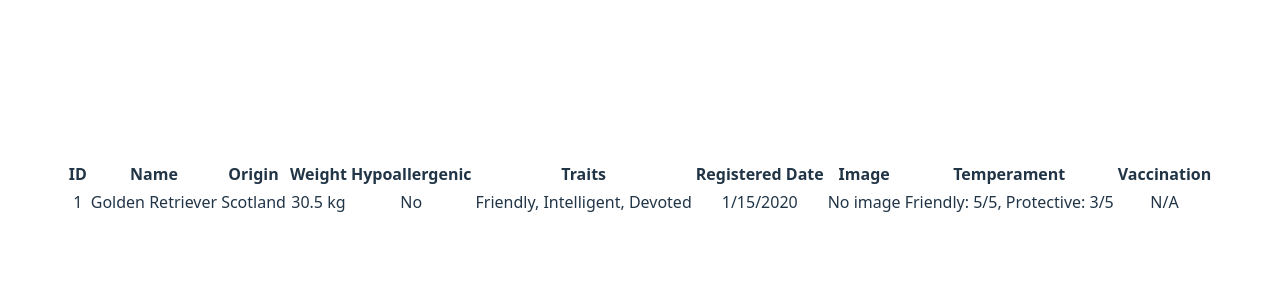
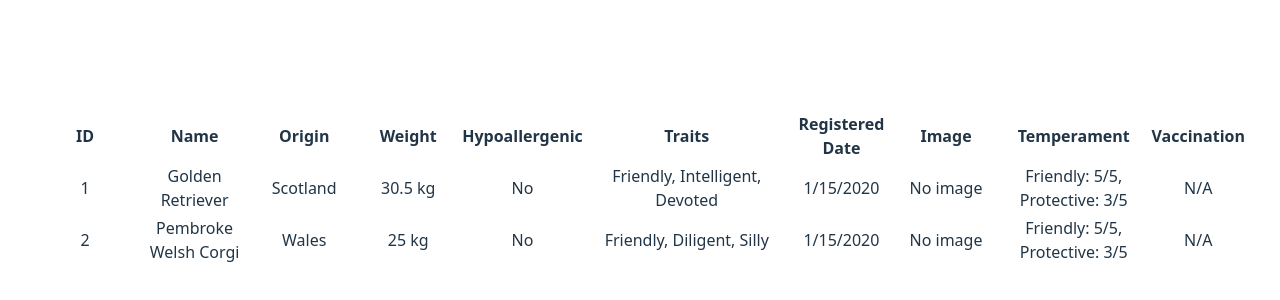
Before and after one commit to WAbby404/GenericTable, a React (Vite) app in the folder table.client/: page / in a window 1280 px wide. Shown: the part 212-512 px from the top of the page. Built offline with nearby package versions, Linux system fonts and the light colour scheme.

Commit message:
Arrows & state implemented

```diff
--- a/table.client/src/App.tsx
+++ b/table.client/src/App.tsx
@@ -39,6 +39,21 @@ function App() {
             },
             vaccination: undefined
         },
+        {
+            id: 2,
+            name: "Pembroke Welsh Corgi",
+            origin: "Wales",
+            weight: 25,
+            isHypoallergenic: false,
+            traits: ["Friendly", "Diligent", "Silly"],
+            registeredDate: new Date("2020-01-15"),
+            image: null,
+            temperament: {
+                friendly: 5,
+                protective: 3,
+            },
+            vaccination: undefined
+        },
     ];
 
     const columns: Column<DogBreed>[] = [
@@ -46,6 +61,7 @@ function App() {
             key: 'id',
             header: 'ID',
             sortable: true,
+            width: '100px'
         },
         {
             key: 'name',
@@ -56,24 +72,28 @@ function App() {
             key: 'origin',
             header: 'Origin',
             sortable: true,
+            width: '100px'
         },
         {
             key: 'weight',
             header: 'Weight',
             sortable: true,
             render: (value) => `${value} kg`,
+            width: '100px'
         },
         {
             key: 'isHypoallergenic',
             header: 'Hypoallergenic',
             sortable: true,
             render: (value) => value ? 'Yes' : 'No',
+            width: '100px'
         },
         {
             key: 'traits',
             header: 'Traits',
             sortable: false,
             render: (value) => (value as string[])?.join(', ') ?? 'N/A',
+            width: '200px'
         },
         {
             key: 'registeredDate',
@@ -86,6 +106,7 @@ function App() {
             header: 'Image',
             sortable: true,
             render: (value) => (value as string) ?? 'No image',
+            width: '100px'
         },
         {
             key: 'temperament',
@@ -105,8 +126,8 @@ function App() {
 
     }
 
-    const keyExtractor = () => {
-        return ''
+    const keyExtractor = (row: DogBreed) => {
+        return `${row.id}`
     }
 
   return (
--- a/table.client/src/Table/Table.tsx
+++ b/table.client/src/Table/Table.tsx
@@ -1,18 +1,33 @@
-import type React from 'react';
-import { type TableProps, type Column } from './Table.types';
+import { useState } from 'react';
+import { type TableProps, type Column, type SortState } from './Table.types';
 
 function Table<T>({ data, columns, onRowClick, keyExtractor }: TableProps<T>) {
+    const [sort, setSort] = useState<SortState>({ column: null, direction: 'asc' });
+
+    const handleSort = (column: Column<T>) => {
+        if (sort.direction === 'desc' && sort.column === column.key) {
+            setSort({ column: null, direction: 'asc' });
+        } else if (sort.column === column.key && sort.direction === 'asc') {
+            setSort({ column: column.key, direction: 'desc' });
+        } else if (typeof column.key === 'string') {
+            setSort({ column: column.key, direction: 'asc' });
+        }
+
+    };
+
     return (
         <table>
             <thead>
                 <tr>
                     {columns.map((column: Column<T>) => (
                         <th
-                            key={column.header}
+                            key={String(column.key)}
                             scope="col"
                             style={{ width: column.width ?? 'auto' }}
+                            onClick={() => handleSort(column)}
                         >
                             {column.header}
+                            {sort.column === column.key && (sort.direction === 'asc' ? ' ^' : ' V')}
                         </th>
                     ))}
                 </tr>
@@ -23,10 +38,10 @@ function Table<T>({ data, columns, onRowClick, keyExtractor }: TableProps<T>) {
                         key={keyExtractor(row)}
                         onClick={() => onRowClick?.(row)}
                     >
-                        {columns.map((column: Column<T>, index: number) => {
+                        {columns.map((column: Column<T>) => {
                             const value = row[column.key as keyof T];
                             return (
-                                <td key={index}>
+                                <td key={`${keyExtractor(row)}-${String(column.key)}`}>
                                     {column.render
                                         ? column.render(value, row)
                                         : (value as React.ReactNode)}
```
Also changed, not shown: 1 other file (tests, documents, lock files or other folders).
